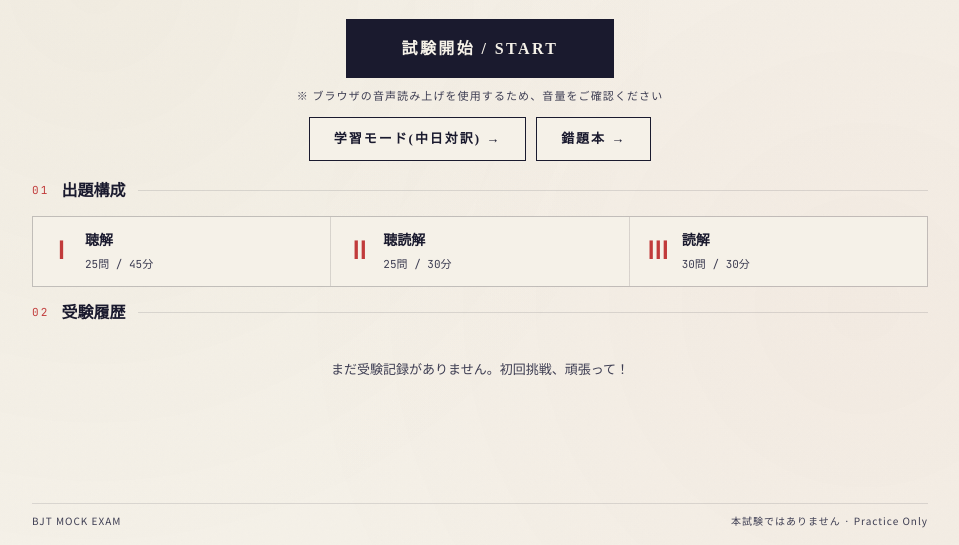
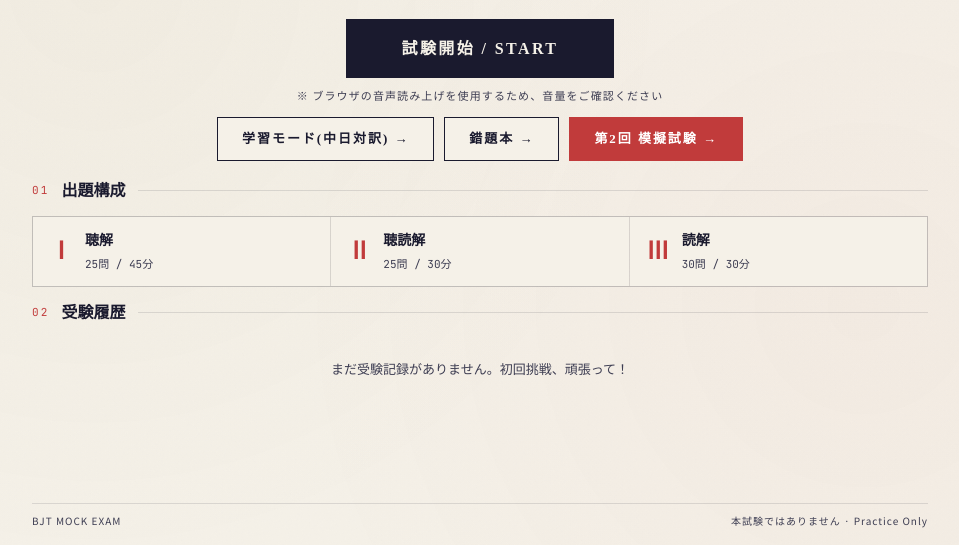
Before and after one commit to focode-y/BJTtest, a plain HTML site: page index.html in a window 1280 px wide. Shown: the part 255-800 px from the top of the page, without its empty margins (160-1119 px from the left). Drawn offline with Linux system fonts and the light colour scheme; a web font is replaced by a local one.

Commit message:
首页增加第2回模擬試験入口按钮
Co-Authored-By: Claude Opus 4.6 (1M context) <noreply@anthropic.com>

```diff
--- a/index.html
+++ b/index.html
@@ -402,6 +402,7 @@
     <div style="margin-top: 12px; display: flex; gap: 10px; justify-content: center; flex-wrap: wrap;">
       <a href="study.html" class="cta" style="background: var(--paper); color: var(--ink); border: 1px solid var(--ink); padding: 10px 24px; font-size: 13px;">学習モード(中日対訳) →</a>
       <a href="review.html" class="cta" style="background: var(--paper); color: var(--ink); border: 1px solid var(--ink); padding: 10px 24px; font-size: 13px;">錯題本 →</a>
+      <a href="第二套卷子/index.html" class="cta" style="background: var(--vermilion); color: white; border: 1px solid var(--vermilion); padding: 10px 24px; font-size: 13px;">第2回 模擬試験 →</a>
     </div>
   </div>
 
```
